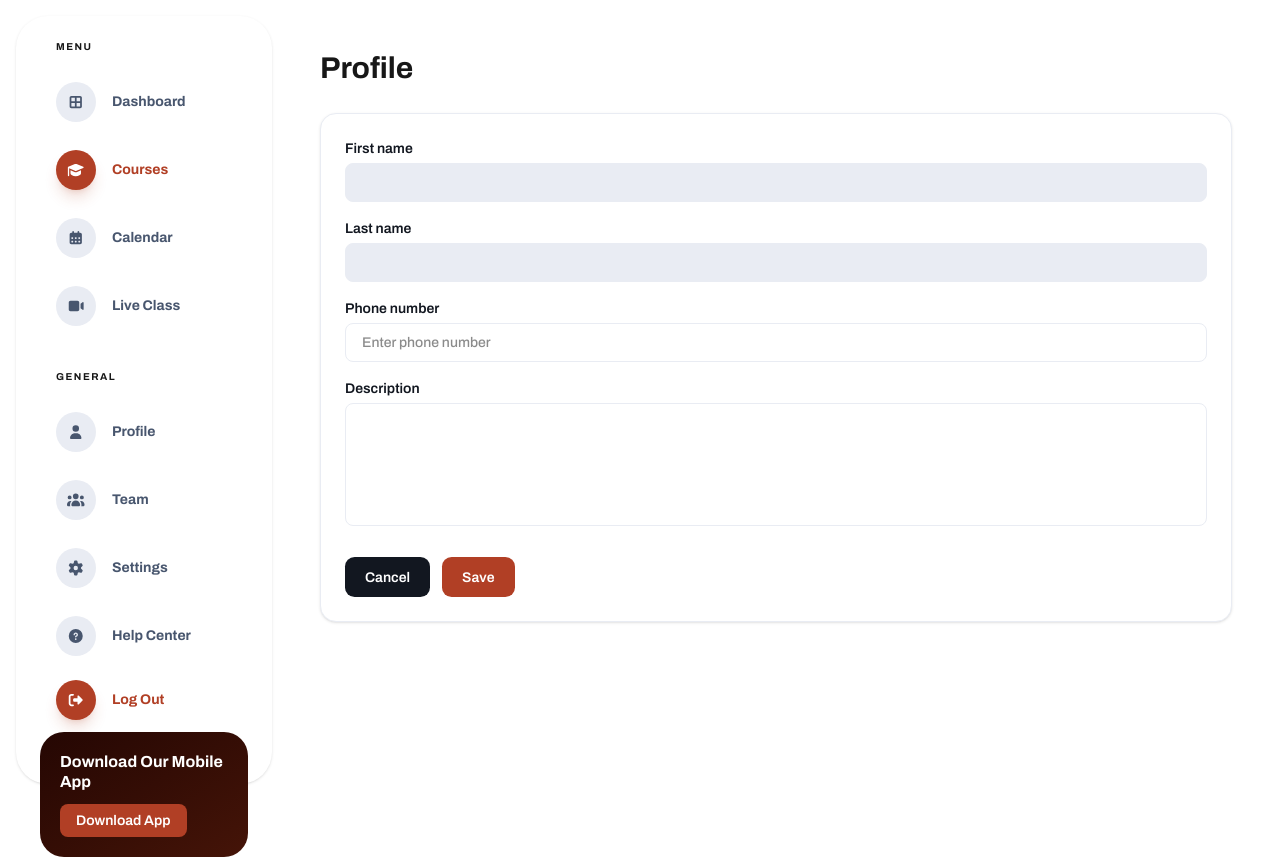
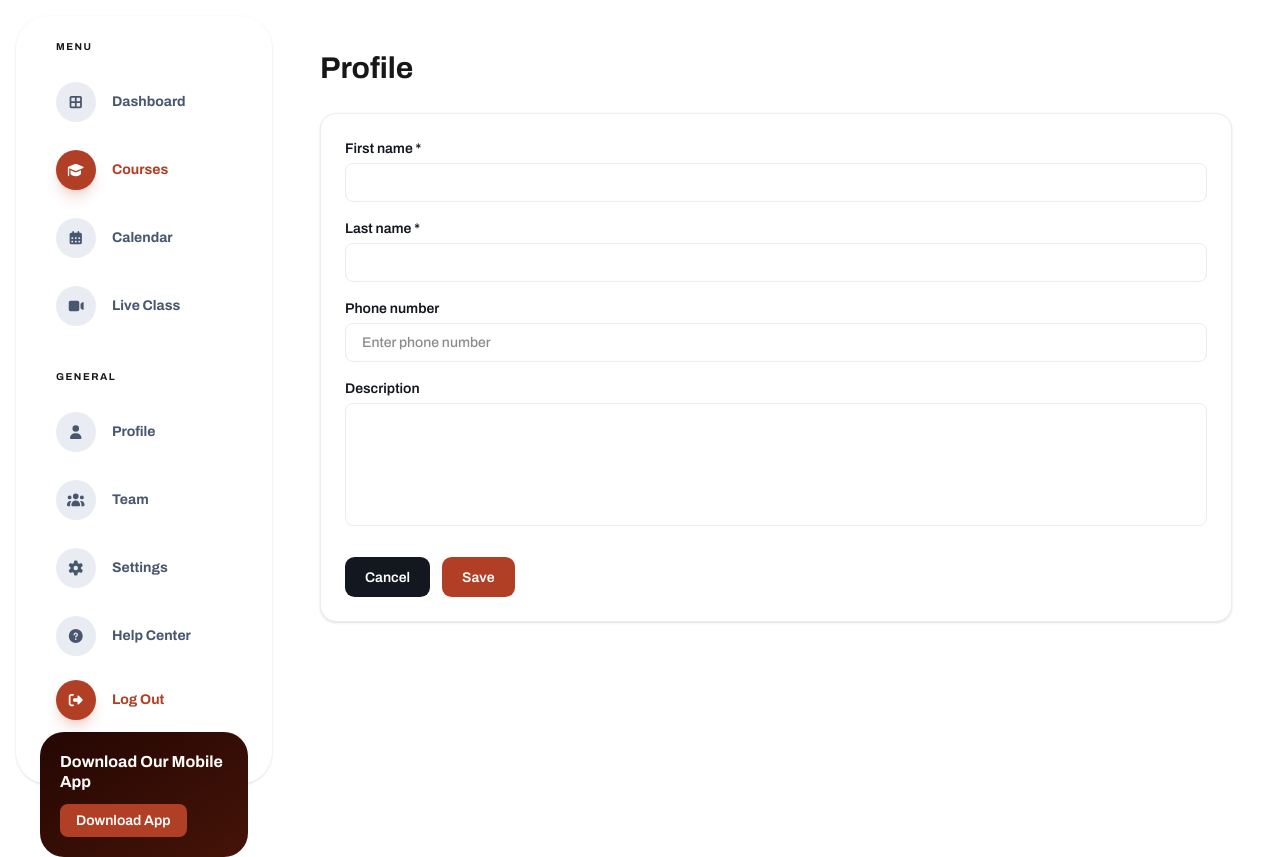
Before and after one commit to shiko-webapp/frontend-shiko, a Next.js app: page /profile in a window 1280 px wide. Built offline with nearby package versions, Linux system fonts and the light colour scheme; no server answers.

Commit message:
feat: add achievement triggers and icons

```diff
--- a/src/app/(profile)/profile/page.tsx
+++ b/src/app/(profile)/profile/page.tsx
@@ -65,6 +65,7 @@ return (
       <div className="flex-1">
         <ProfileForm
           profile={profile ?? { id: 0, userId: "", firstName: "", lastName: "", phoneNumber: "", description: "", profileImageUrl: "" }}
+          achievements={achievements}
           onSave={(updatedProfile) => setProfile(updatedProfile)}
           onAchievementAdded={(achievement) => setAchievements([...achievements, achievement])}
         />
--- a/src/features/profile/components/ProfileCard.tsx
+++ b/src/features/profile/components/ProfileCard.tsx
@@ -50,6 +50,8 @@ export const ProfileCard = ({ profile, skills, achievements, role, onProfileUpda
     try {
       const uploaded = await uploadFile(file);
       const updatedProfile = await updateProfile({
+        firstName: profile.firstName,
+        lastName: profile.lastName,
         phoneNumber: profile.phoneNumber,
         description: profile.description,
         profileImageUrl: uploaded.fileUrl,
@@ -57,8 +59,11 @@ export const ProfileCard = ({ profile, skills, achievements, role, onProfileUpda
       onProfileUpdate(updatedProfile);
 
       // Achievement - Profile Picture Set
-      const achievement = await addUserAchievement("Profile Picture Set");
-      onAchievementAdded(achievement);
+      const alreadyHas = achievements.some(a => a.achievementName === "Profile Picture Set");
+      if (!alreadyHas) {
+        const achievement = await addUserAchievement("Profile Picture Set");
+        onAchievementAdded(achievement);
+      }
 
     } catch (error) {
       console.log(error);
@@ -92,7 +97,6 @@ export const ProfileCard = ({ profile, skills, achievements, role, onProfileUpda
   const handleOpenSkillPicker = async () => {
     if (!showSkillPicker) {
       const fetched = await getSkills();
-      // Filtrera bort skills användaren redan har
       const available = fetched.filter(
         s => !skills.some(us => us.skillId === s.id)
       );
--- a/src/features/profile/components/ProfileForm.tsx
+++ b/src/features/profile/components/ProfileForm.tsx
@@ -9,17 +9,28 @@ import { IUserAchievement } from "../models/IUserAchievement";
 
 interface IProfileFormProps {
   profile: IProfile;
+  achievements: IUserAchievement[];
   onSave: (updatedProfile: IProfile) => void;
   onAchievementAdded: (achievement: IUserAchievement) => void;
 }
 
-export const ProfileForm = ({ profile, onSave, onAchievementAdded }: IProfileFormProps) => {
+export const ProfileForm = ({ profile, achievements, onSave, onAchievementAdded }: IProfileFormProps) => {
+  const [firstName, setFirstName] = useState(profile.firstName ?? "");
+  const [lastName, setLastName] = useState(profile.lastName ?? "");
   const [phoneNumber, setPhoneNumber] = useState(profile.phoneNumber ?? "");
   const [description, setDescription] = useState(profile.description ?? "");
+  const [error, setError] = useState("");
 
   const handleSubmit = async () => {
+    if (!firstName.trim() || !lastName.trim()) {
+      setError("First name and last name are required.");
+      return;
+    }
+    setError("");
     try {
       const request: IUpdateProfileRequest = {
+        firstName,
+        lastName,
         phoneNumber,
         description,
         profileImageUrl: profile.profileImageUrl,
@@ -29,8 +40,11 @@ const handleSubmit = async () => {
 
       // Achievement Profile Complete
       if (phoneNumber.trim() && description.trim()) {
+        const alreadyHas = achievements.some(a => a.achievementName === "Profile Complete");
+        if (!alreadyHas) {
           const achievement = await addUserAchievement("Profile Complete");
           onAchievementAdded(achievement);
+        }
       }
 
     } catch (error) {
@@ -41,25 +55,25 @@ const handleSubmit = async () => {
   return (
     <section className="bg-white rounded-2xl shadow-sm border border-secondary-50 p-6">
 
-      {/* First name - read only */}
+      {/* First name */}
       <div className="mb-4">
-        <label className="block text-small font-semibold text-secondary-900 mb-1">First name</label>
+        <label className="block text-small font-semibold text-secondary-900 mb-1">First name *</label>
         <input
           type="text"
-          value={profile.firstName ?? ""}
-          readOnly
-          className="w-full border border-secondary-50 rounded-lg px-4 py-2 text-small bg-secondary-50 text-secondary-500 cursor-not-allowed"
+          value={firstName}
+          onChange={(e) => setFirstName(e.target.value)}
+          className="w-full border border-secondary-50 rounded-lg px-4 py-2 text-small focus:outline-none focus:ring-2 focus:ring-primary-500"
         />
       </div>
 
-      {/* Last name - read only */}
+      {/* Last name */}
       <div className="mb-4">
-        <label className="block text-small font-semibold text-secondary-900 mb-1">Last name</label>
+        <label className="block text-small font-semibold text-secondary-900 mb-1">Last name *</label>
         <input
           type="text"
-          value={profile.lastName ?? ""}
-          readOnly
-          className="w-full border border-secondary-50 rounded-lg px-4 py-2 text-small bg-secondary-50 text-secondary-500 cursor-not-allowed"
+          value={lastName}
+          onChange={(e) => setLastName(e.target.value)}
+          className="w-full border border-secondary-50 rounded-lg px-4 py-2 text-small focus:outline-none focus:ring-2 focus:ring-primary-500"
         />
       </div>
 
@@ -86,12 +100,19 @@ const handleSubmit = async () => {
         />
       </div>
 
+      {error && (
+        <p className="text-primary-500 text-small mb-3">{error}</p>
+      )}
+
       {/* Buttons */}
       <div className="flex gap-3">
         <button
           onClick={() => {
+            setFirstName(profile.firstName ?? "");
+            setLastName(profile.lastName ?? "");
             setPhoneNumber(profile.phoneNumber ?? "");
             setDescription(profile.description ?? "");
+            setError("");
           }}
           className="btn btn-md btn-secondary"
         >
--- a/src/features/profile/services/profileService.ts
+++ b/src/features/profile/services/profileService.ts
@@ -2,6 +2,8 @@ import { apiFetch } from "@/src/lib/apiFetch";
 import { IProfile } from "../models/IProfile";
 
 export interface IUpdateProfileRequest {
+  firstName: string | null;
+  lastName: string | null;
   phoneNumber: string | null;
   description: string | null;
   profileImageUrl: string | null;
```
Lines whose indentation alone changed are shown as unchanged.
